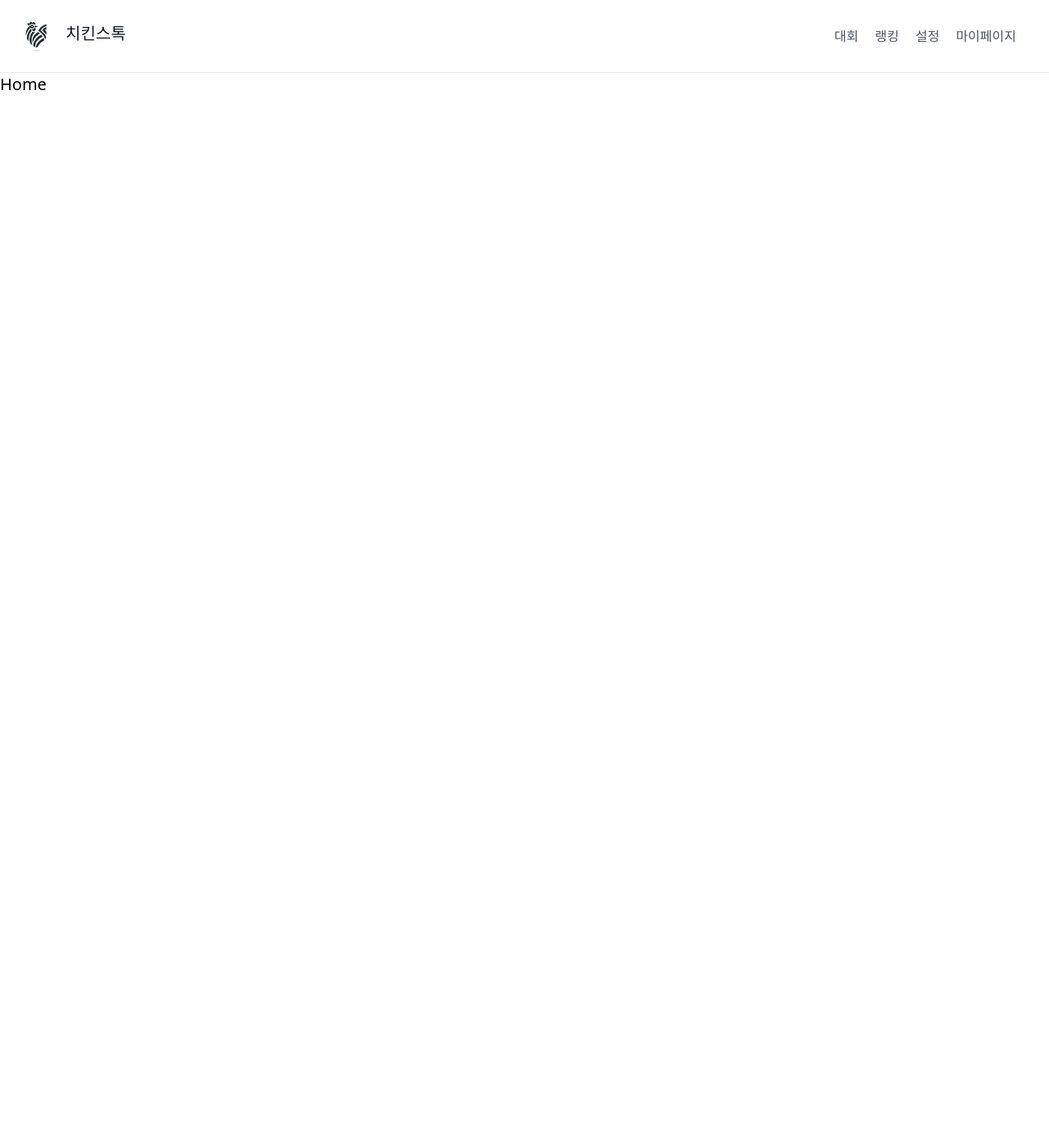
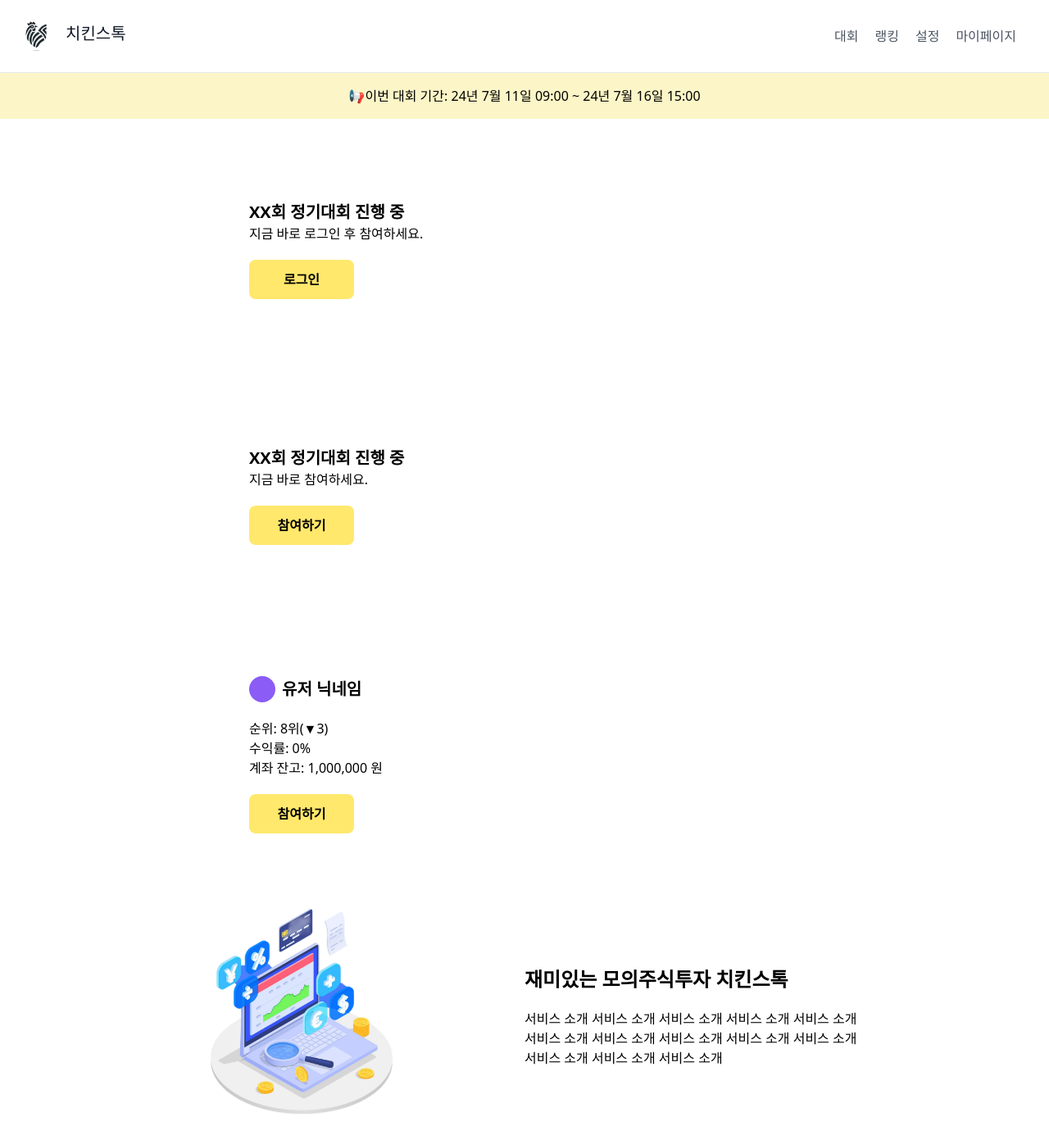
Before and after one commit to ChickenStock-2024/FrontEnd, a React (Vite) app: page / in a window 1280 px wide. Shown: the whole page at 82% size. Before the commit the page ends 800 px from the top, so only its background shows below. Built offline with nearby package versions, Linux system fonts and the light colour scheme.

Commit message:
Feat: Home 컴포넌트

```diff
--- a/src/App.jsx
+++ b/src/App.jsx
@@ -1,6 +1,7 @@
 import "./App.css";
 import { Route, Routes } from "react-router-dom";
 import Home from "./pages/Home";
+import Login from "./pages/Login";
 import Trading from "./pages/Trading";
 import Ranking from "./pages/Ranking";
 import MyPage from "./pages/MyPage";
@@ -12,6 +13,7 @@ function App() {
       <Header />
       <Routes>
         <Route path="/" element={<Home />} />
+        <Route path="/login" element={<Login />} />
         <Route path="/trading" element={<Trading />} />
         <Route path="/ranking" element={<Ranking />} />
         <Route path="/mypage" element={<MyPage />} />
--- /dev/null
+++ b/src/components/Button.jsx
@@ -0,0 +1,16 @@
+import React from "react";
+
+const Button = ({ text, type, onClick }) => {
+  return (
+    <div>
+      <button
+        onClick={onClick}
+        className="bg-yellow2 w-32 px-6 py-3 font-bold rounded-lg"
+      >
+        {text}
+      </button>
+    </div>
+  );
+};
+
+export default Button;
--- /dev/null
+++ b/src/components/Home/HomeBottom.jsx
@@ -0,0 +1,24 @@
+import React from "react";
+import financialImg from "./../../assets/financial_illustration.png";
+
+const HomeBottom = () => {
+  return (
+    <div className="flex flex-row justify-between px-20 min-w-min h-full">
+      <div className="w-72">
+        <img src={financialImg} alt="financial image" />
+      </div>
+      <div className="w-1/2 content-center">
+        <h2 className="text-2xl font-bold mb-5">
+          재미있는 모의주식투자 치킨스톡{" "}
+        </h2>
+        <p>
+          서비스 소개 서비스 소개 서비스 소개 서비스 소개 서비스 소개 서비스
+          소개 서비스 소개 서비스 소개 서비스 소개 서비스 소개 서비스 소개
+          서비스 소개 서비스 소개
+        </p>
+      </div>
+    </div>
+  );
+};
+
+export default HomeBottom;
--- /dev/null
+++ b/src/components/Home/HomeCenter.jsx
@@ -0,0 +1,28 @@
+import React from "react";
+import Button from "../Button";
+import { useNavigate } from "react-router-dom";
+
+const HomeCenter = () => {
+  const nav = useNavigate();
+  const onClick = () => {
+    nav("/login");
+    // 로그인으로 nav
+  };
+
+  // 데이터
+  const contestInfo = {
+    title: "XX회 정기대회",
+  };
+
+  return (
+    <div className="px-40 py-20 min-w-min">
+      <div className="my-5">
+        <div className="text-xl font-bold">{contestInfo.title} 진행 중</div>
+        <div>지금 바로 로그인 후 참여하세요.</div>
+      </div>
+      <Button text={"로그인"} onClick={onClick} />
+    </div>
+  );
+};
+
+export default HomeCenter;
--- /dev/null
+++ b/src/components/Home/HomeCenterAfterLogin.jsx
@@ -0,0 +1,28 @@
+import React from "react";
+import Button from "../Button";
+import { useNavigate } from "react-router-dom";
+
+const HomeCenterAfterLogin = () => {
+  const nav = useNavigate();
+  const onClick = () => {
+    nav("/trading");
+    // 대회로 nav
+  };
+
+  // 데이터
+  const contestInfo = {
+    title: "XX회 정기대회",
+  };
+
+  return (
+    <div className="px-40 py-20 min-w-min">
+      <div className="my-5">
+        <div className="text-xl font-bold">{contestInfo.title} 진행 중</div>
+        <div>지금 바로 참여하세요.</div>
+      </div>
+      <Button text={"참여하기"} onClick={onClick} />
+    </div>
+  );
+};
+
+export default HomeCenterAfterLogin;
--- /dev/null
+++ b/src/components/Home/HomeCenterAfterLoginJoinCompetition.jsx
@@ -0,0 +1,29 @@
+import React from "react";
+import Button from "../Button";
+import { useNavigate } from "react-router-dom";
+
+const HomeCenterAfterLoginJoinCompetition = () => {
+  const nav = useNavigate();
+  const onClick = () => {
+    nav("/trading");
+    // 대회로 nav
+  };
+
+  return (
+    <div className="px-40 py-20 min-w-min">
+      <div className="text-xl font-bold flex items-center">
+        <div className="bg-violet-500 w-8 h-8 rounded-full mr-2"></div>
+        <h3>유저 닉네임</h3>
+      </div>
+      <div className="my-5">
+        <div className="text-lg font-semibold"></div>
+        <p>순위: 8위(▼3)</p>
+        <p>수익률: 0%</p>
+        <p>계좌 잔고: 1,000,000 원</p>
+      </div>
+      <Button text={"참여하기"} onClick={onClick} />
+    </div>
+  );
+};
+
+export default HomeCenterAfterLoginJoinCompetition;
--- /dev/null
+++ b/src/components/Home/HomeCompetitionInfo.jsx
@@ -0,0 +1,17 @@
+import React from "react";
+
+const HomeCompetitionInfo = () => {
+  const contestInfo = {
+    startDate: "24년 7월 11일 09:00",
+    endDate: "24년 7월 16일 15:00",
+  };
+  return (
+    <div className="bg-yellow3 text-center p-4">
+      <p>
+        📢이번 대회 기간: {contestInfo.startDate} ~ {contestInfo.endDate}
+      </p>
+    </div>
+  );
+};
+
+export default HomeCompetitionInfo;
--- a/src/pages/Home.jsx
+++ b/src/pages/Home.jsx
@@ -1,10 +1,23 @@
 import React from "react";
+import HomeCompetitionInfo from "../components/Home/HomeCompetitionInfo";
+import HomeCenter from "../components/Home/HomeCenter";
+import HomeCenterAfterLogin from "../components/Home/HomeCenterAfterLogin";
+import HomeCenterAfterLoginJoinCompetition from "../components/Home/HomeCenterAfterLoginJoinCompetition";
+import HomeBottom from "../components/Home/HomeBottom";
 
 const Home = () => {
   return (
-    <div>
-      <div className="text-xl">Home</div>
-    </div>
+    <>
+      <HomeCompetitionInfo />
+      <div className="mx-36">
+        {/* 로그인 & 대회참여 여부에 따라 다르게 렌더링 */}
+        {/* 어떻게 구현 할지 생각???? */}
+        <HomeCenter />
+        <HomeCenterAfterLogin />
+        <HomeCenterAfterLoginJoinCompetition />
+        <HomeBottom />
+      </div>
+    </>
   );
 };
 
--- /dev/null
+++ b/src/pages/Login.jsx
@@ -0,0 +1,7 @@
+import React from "react";
+
+const Login = () => {
+  return <div>Login</div>;
+};
+
+export default Login;
```
Also changed, not shown: src/assets/financial_illustration.png (added).
